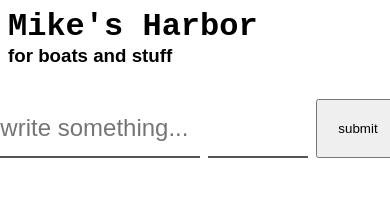
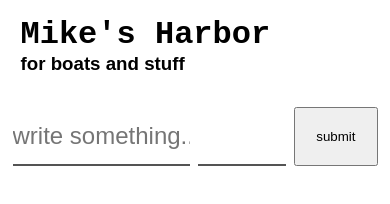
Before and after one commit to chris-langager/mikes-harbor, a website: page public/index.html in a window 390 px wide. Drawn offline with Linux system fonts and the light colour scheme; no server answers.

Commit message:
mobile styling

```diff
--- a/public/style.css
+++ b/public/style.css
@@ -13,8 +13,9 @@
 }
 
 .app {
-  width: 400px;
+  width: 365px;
   margin: auto;
+  padding: 8px;
 }
 
 .entries {
```
